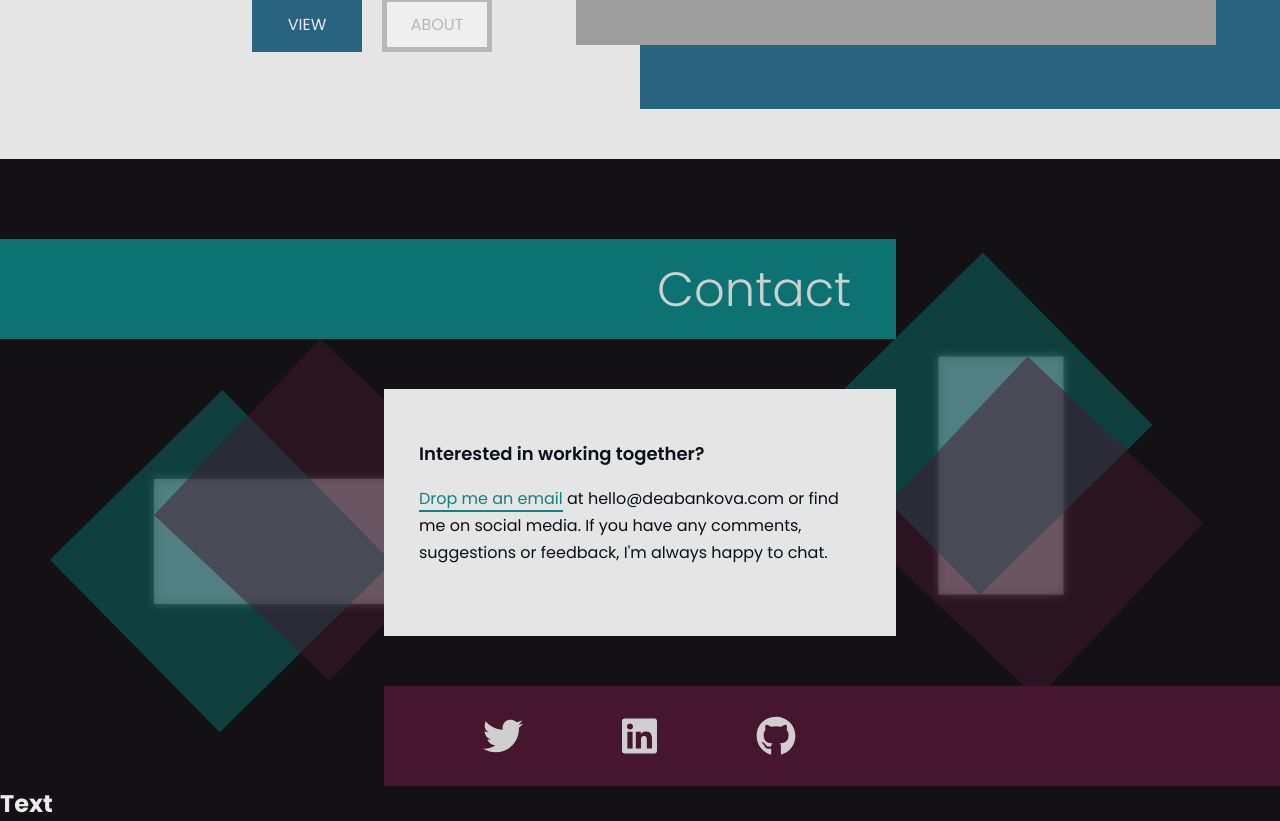
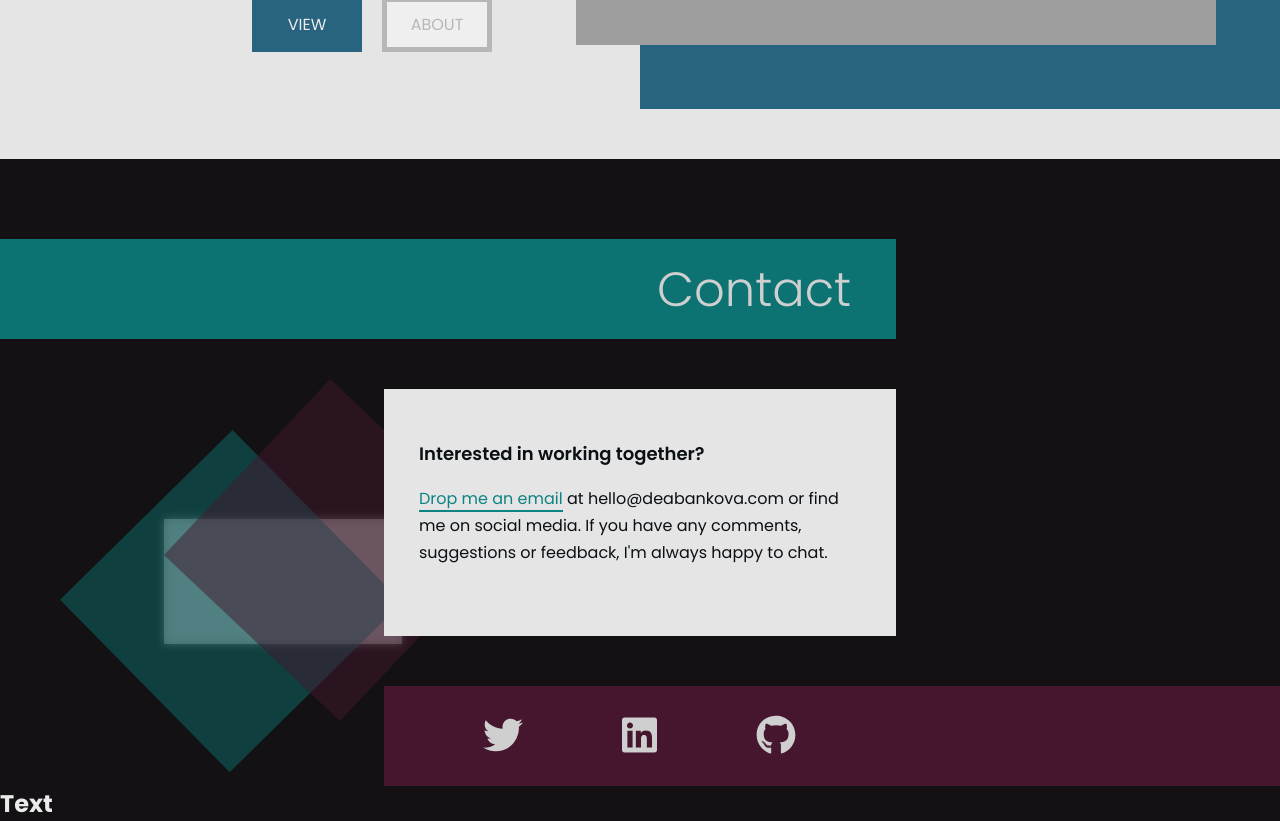
Before and after one commit to deaxmachina/personal-website, a React (Create React App) app: page / in a window 1280 px wide. Shown: the part 1541-2362 px from the top of the page. Built offline with nearby package versions, Linux system fonts and the light colour scheme; grey boxes are pictures that could not be loaded; a web font is replaced by a local one.

Commit message:
contact section edits

```diff
--- a/src/Components/ContactPage/Contact.css
+++ b/src/Components/ContactPage/Contact.css
@@ -49,6 +49,7 @@
   font-size: 40px;
   color: var(--lightColour);
   cursor: pointer;
+  outline: none;
 }
 .contact__social-icon-s:hover {
   color: #DDB9CA;
@@ -89,13 +90,13 @@
 }
 
 #contact__decoration-l {
-  top: 100px;
-  left: 50px;
+  top: 140px;
+  left: 60px;
   transform: rotate(0deg);
 }
 #contact__decoration-r {
-  top: 40px;
-  right: 50px;
+  top: 30px;
+  right: 60px;
   transform: rotate(90deg);
 }
 
--- a/src/Components/ContactPage/Contact.js
+++ b/src/Components/ContactPage/Contact.js
@@ -36,9 +36,15 @@ const ContactSocial = () => {
     <>
       <div id="contact__social-container">
         <div id="contact__social-container-box">
-          <FontAwesomeIcon icon={faTwitter} className="contact__social-icon-s" id="contact__social-twitter-s" />
-          <FontAwesomeIcon icon={faLinkedin} className="contact__social-icon-s" id="contact__social-linkedin-s" />
+          <a href="https://twitter.com/DeaBankova" target="_blank">
+            <FontAwesomeIcon icon={faTwitter} className="contact__social-icon-s" id="contact__social-twitter-s" />
+          </a>
+          <a href="https://www.linkedin.com/in/dbankova/" target="_blank">
+            <FontAwesomeIcon icon={faLinkedin} className="contact__social-icon-s" id="contact__social-linkedin-s" />
+          </a>
+         <a href="https://github.com/deaxmachina" target="_blank">
           <FontAwesomeIcon icon={faGithub} className="contact__social-icon-s" id="contact__social-github-s" />
+         </a>
         </div>
       </div>
     </>
@@ -79,7 +85,7 @@ const Contact = () => {
       <ContactBox />
       <ContactSocial />
       <ContactDecoration id="contact__decoration-l"/>
-      <ContactDecoration id="contact__decoration-r"/>
+      {/*<ContactDecoration id="contact__decoration-r"/>*/}
       <h1>Text</h1>
     </section>
   )
```
